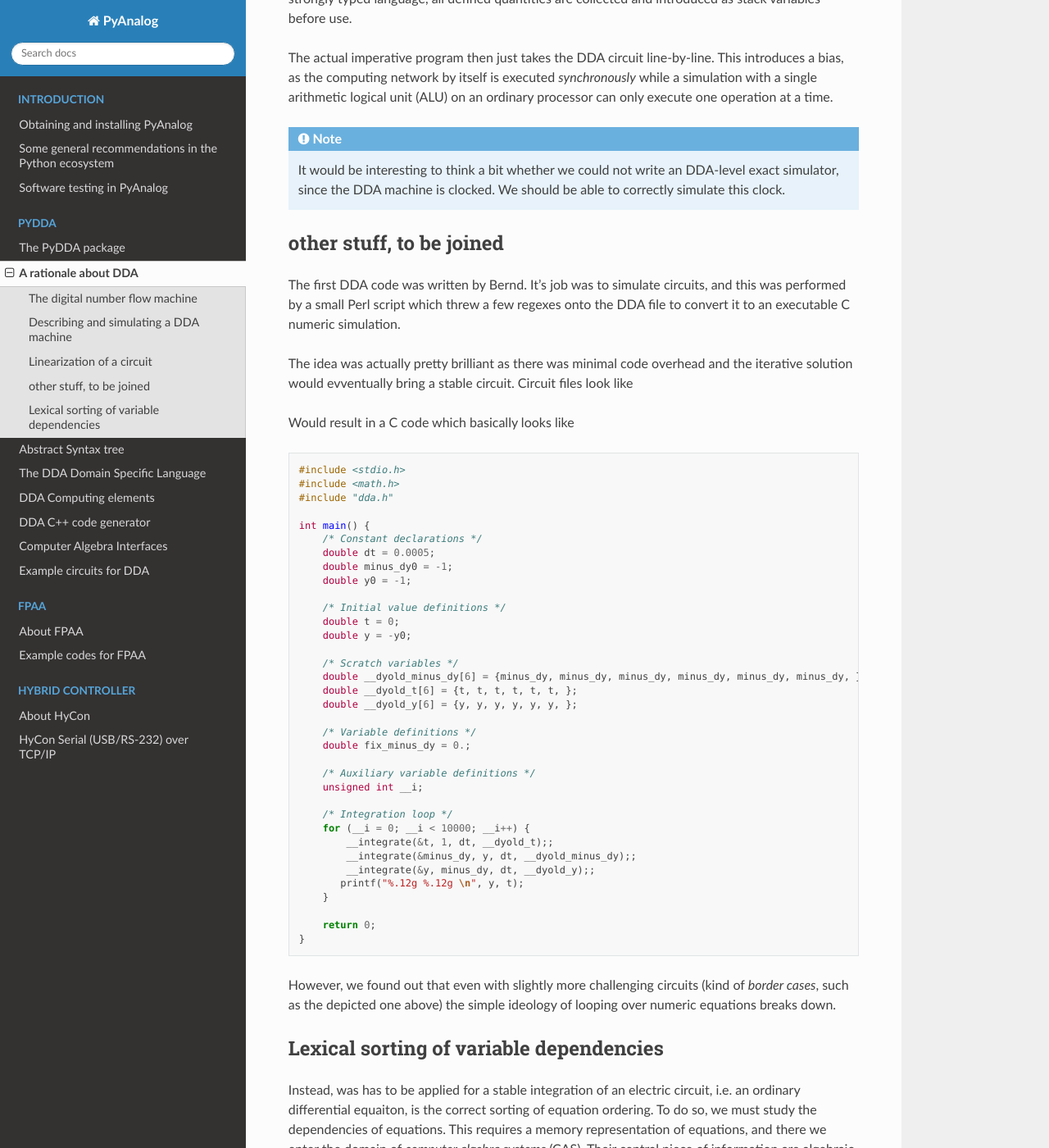
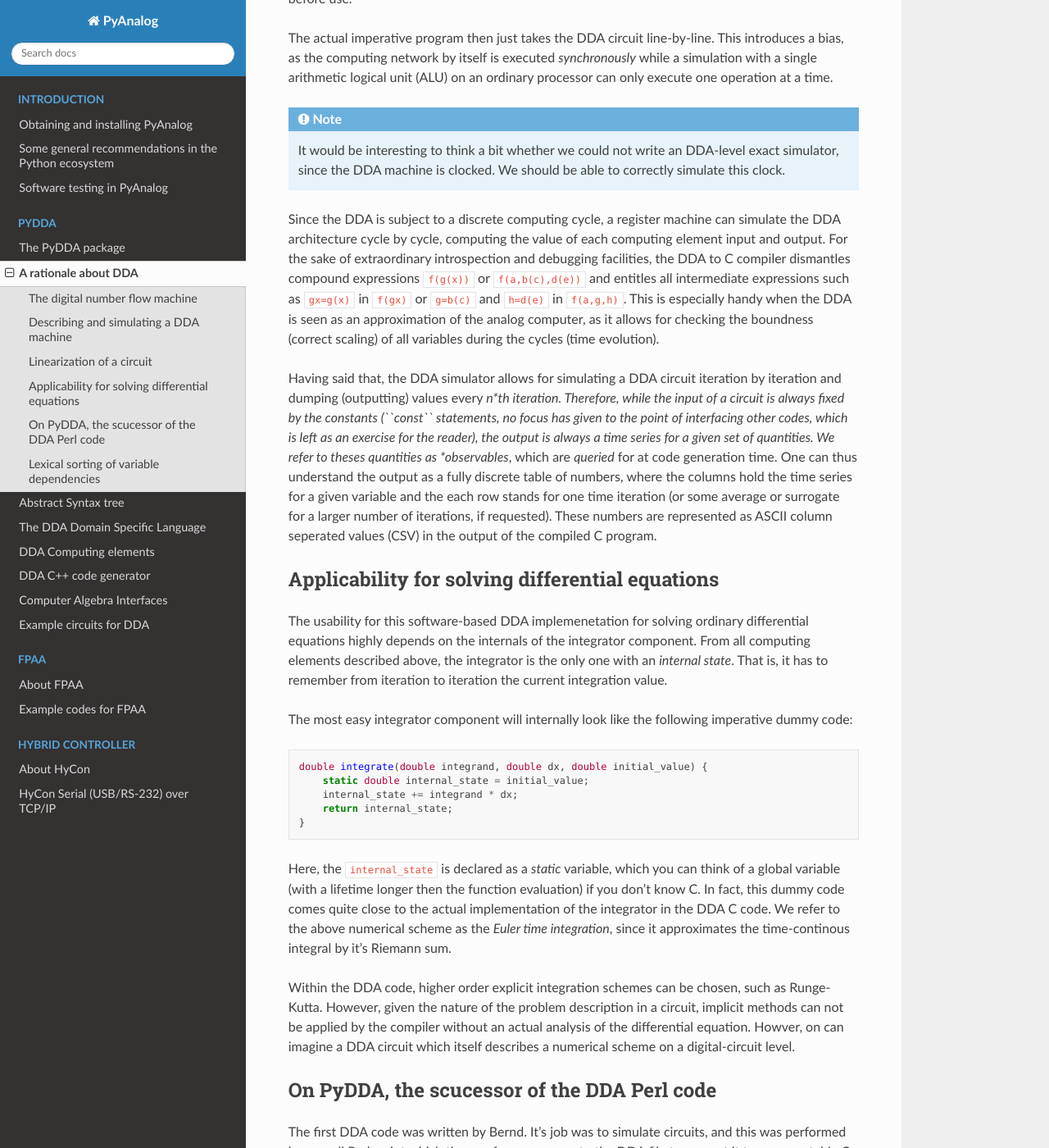
Before and after one commit to anabrid/pyanalog, a Sphinx documentation site: the page built from doc/dda-rationale.rst, in a window 1280 px wide and 1400 px high, scrolled down 1937 px. Shown: the whole window at 82% size. Built offline with Sphinx 7.4.7 and the Read the Docs theme 2.0.0, drawn with Linux system fonts in a browser that asks for light colours; pages that are not in the unit, such as notebooks, are missing from menus; some of the changed text lies outside the part shown.

Commit message:
Adding newer DDA rationale. Still stuff to write.

```diff
--- a/doc/dda-rationale.rst
+++ b/doc/dda-rationale.rst
@@ -15,7 +15,7 @@ The digital number flow machine
 DDA is short for *digital differential analyzer*. This term describes a certain way of
 building an algorithmic-logical unit which is programmed with a dataflow paradigm. It
 can be imagined as an analog computer but with digital computing elements in place of
-analog computing elements. Such a DDA machine could feature $n$ bit integer adders
+analog computing elements. Such a DDA machine could feature *n* bit integer adders
 (for instance a ripple-carry adder), binary multipliers, and even discrete integrators
 for adding integers (i.e. a stateful computing element). In general, it is straightforward
 to design such a machine for some fixed width binary number representation. It is worth
@@ -57,13 +57,14 @@ are written in some standard C-like notation ``f(x,y,...)`` where ``f`` is the i
 the function and ``x,y,...`` are comma seperated arguments. The following *basic arithmetic*
 (from the perspective of an analog computer) computing elements are defined:
 
-* $$neg(x) = -x$$, the inverse
-* $$div(x, b) = a/b$$, the standard division
-* $$mult(a_0, a_1, \dots) = \prod_i a_i$$, the standard multiplication
-* $$sum(a_0, a_1, \dots) = - \sum_i a_i$$, the summation in analog-computer typical
+* :math:`neg(x) = -x`, the inverse
+* :math:`div(x, b) = a/b`, the standard division
+* :math:`mult(a_0, a_1, \dots) = \prod_i a_i`, the standard multiplication
+* :math:`sum(a_0, a_1, \dots) = - \sum_i a_i`, the summation in analog-computer typical
   *negating* convention.
-* $$int(a_0, a_1, \dots, \Delta t, I_0) \approx - \int \sum_i a_i \, \Delta t + I_0$$,
-  the time integration (again in analog-computer typical negating convention)
+* :math:`int(a_0, a_1, \dots, \Delta t, I_0) \approx - \int \sum_i a_i \, \Delta t + I_0`,
+  the time integration (again in analog-computer typical negating convention).
+  The digital integrator is discussed in detail in the following text.
 
 Furthermore, a couple of case-discreminating computing elements are defined. Here,
 they are given in C-like notation ``x ? y : z`` which evaluates to ``if(x) then y else z``.
@@ -98,64 +99,66 @@ operation at a time.
    simulator, since the DDA machine is clocked. We should be able to correctly simulate
    this clock.
 
+Since the DDA is subject to a discrete computing cycle, a register machine can simulate
+the DDA architecture cycle by cycle, computing the value of each computing element
+input and output. For the sake of extraordinary introspection and debugging facilities,
+the DDA to C compiler dismantles compound expressions ``f(g(x))`` or ``f(a,b(c),d(e))``
+and entitles all intermediate expressions such as ``gx=g(x)`` in ``f(gx)`` or
+``g=b(c)`` and ``h=d(e)`` in ``f(a,g,h)``. This is especially handy when the DDA is seen
+as an approximation of the analog computer, as it allows for checking the boundness
+(correct scaling) of all variables during the cycles (time evolution).
+
+Having said that, the DDA simulator allows for simulating a DDA circuit iteration by
+iteration and dumping (outputting) values every *n*th iteration. Therefore, while
+the input of a circuit is always fixed by the constants (``const`` statements, no
+focus has given to the point of interfacing other codes, which is left as an exercise
+for the reader), the output is always a time series for a given set of quantities. We
+refer to theses quantities as *observables*, which are *queried* for at code generation
+time. One can thus understand the output as a fully discrete table of numbers, where
+the columns hold the time series for a given variable and the each row stands for one
+time iteration (or some average or surrogate for a larger number of iterations, if
+requested). These numbers are represented as ASCII column seperated values (CSV) in the
+output of the compiled C program.
+
+Applicability for solving differential equations
+------------------------------------------------
+
+The usability for this software-based DDA implemenetation for solving ordinary differential
+equations highly depends on the internals of the integrator component. From all computing
+elements described above, the integrator is the only one with an *internal state*. That
+is, it has to remember from iteration to iteration the current integration value.
+
+The most easy integrator component will internally look like the following imperative
+dummy code:
+
+.. code-block:: c
+
+    double integrate(double integrand, double dx, double initial_value) {
+        static double internal_state = initial_value;
+        internal_state += integrand * dx;
+        return internal_state;
+    }
+
+Here, the ``internal_state`` is declared as a *static* variable, which you can think of a
+global variable (with a lifetime longer then the function evaluation) if you don't know C.
+In fact, this dummy code comes quite close to the actual implementation of the integrator
+in the DDA C code. We refer to the above numerical scheme as the *Euler time integration*,
+since it approximates the time-continous integral by it's Riemann sum.
+
+Within the DDA code, higher order explicit integration schemes can be chosen, such as
+Runge-Kutta. However, given the nature of the problem description in a circuit, implicit
+methods can not be applied by the compiler without an actual analysis of the differential
+equation. Howver, on can imagine a DDA circuit which itself describes a numerical scheme
+on a digital-circuit level.
 
 
-other stuff, to be joined
--------------------------
-
-
-
+On PyDDA, the scucessor of the DDA Perl code
+--------------------------------------------
 The first DDA code was written by Bernd. It's job was to simulate circuits, and this was
 performed by a small Perl script which threw a few regexes onto the DDA file to convert it
 to an executable C numeric simulation.
 
-The idea was actually pretty brilliant as there was minimal code overhead and the iterative
-solution would evventually bring a stable circuit. Circuit files look like
-
-
-
-Would result in a C code which basically looks like
-
-.. code-block:: c
-
-    #include <stdio.h>
-    #include <math.h>
-    #include "dda.h"
-
-    int main() {
-        /* Constant declarations */
-        double dt = 0.0005;
-        double minus_dy0 = -1;
-        double y0 = -1;
-
-        /* Initial value definitions */
-        double t = 0;
-        double y = -y0;
-
-        /* Scratch variables */
-        double __dyold_minus_dy[6] = {minus_dy, minus_dy, minus_dy, minus_dy, minus_dy, minus_dy, };
-        double __dyold_t[6] = {t, t, t, t, t, t, };
-        double __dyold_y[6] = {y, y, y, y, y, y, };
-
-        /* Variable definitions */
-        double fix_minus_dy = 0.;
-
-        /* Auxiliary variable definitions */
-        unsigned int __i;
-
-        /* Integration loop */
-        for (__i = 0; __i < 10000; __i++) {
-            __integrate(&t, 1, dt, __dyold_t);;
-            __integrate(&minus_dy, y, dt, __dyold_minus_dy);;
-            __integrate(&y, minus_dy, dt, __dyold_y);;
-           printf("%.12g %.12g \n", y, t);
-        }
-
-        return 0;
-    }
-
-
-However, we found out that even with slightly more challenging circuits (kind of *border
+As described above, we found out that even with slightly more challenging circuits (kind of *border
 cases*, such as the depicted one above) the simple ideology of looping over numeric
 equations breaks down.
 
```
